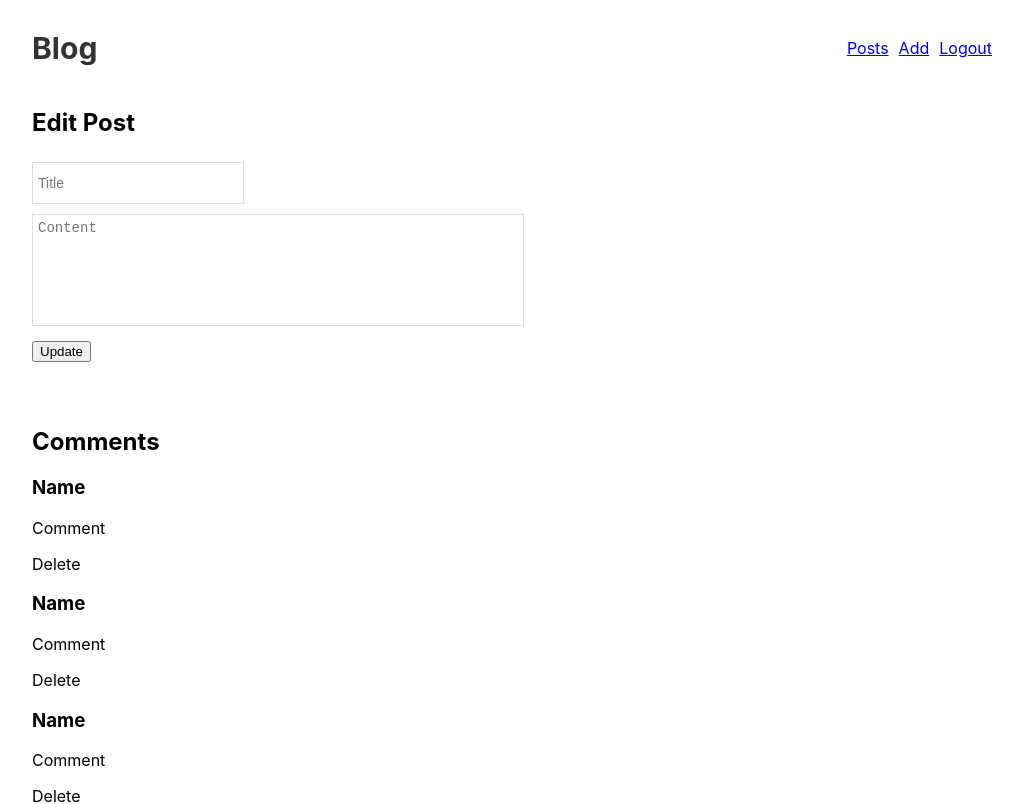
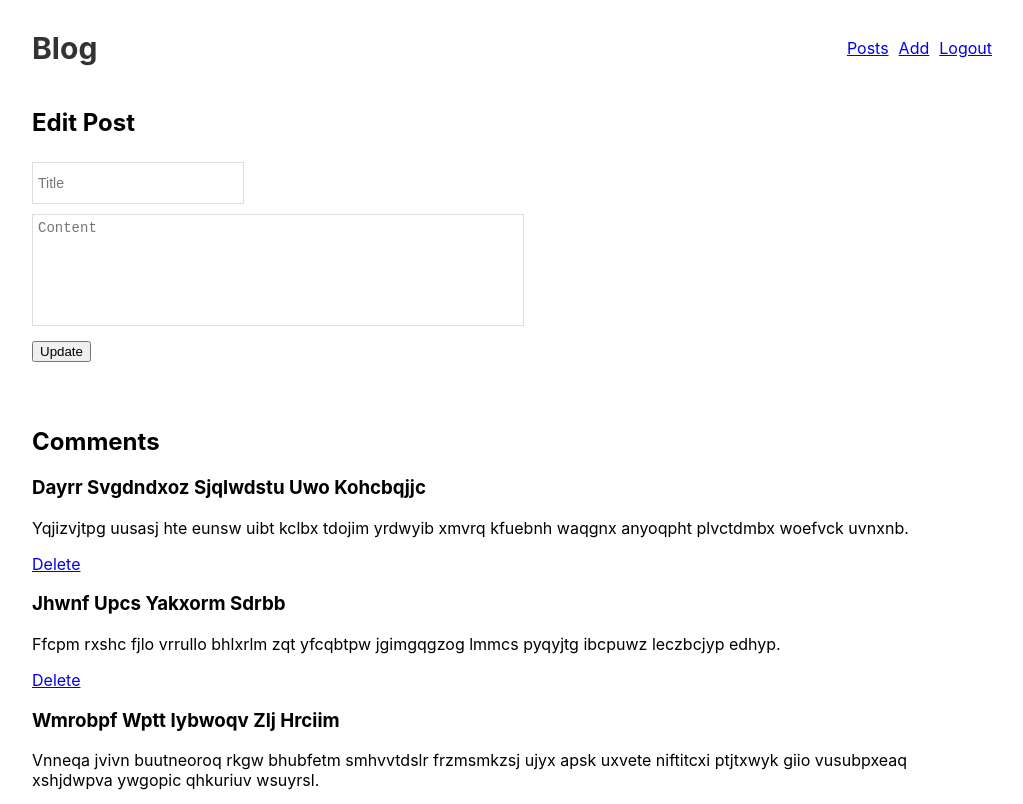
Before and after one commit to tourcoder/learn-react-step-by-step, a React (Create React App) app in the folder blog/: page /post_edit in a window 1280 px wide. Shown: the top 804 px of the page, without its empty margins (128-1151 px from the left). Built offline with nearby package versions, Linux system fonts and the light colour scheme.

Commit message:
通过 mockjs 完成数据的模式展示

```diff
--- a/blog/package.json
+++ b/blog/package.json
@@ -6,6 +6,8 @@
     "@testing-library/jest-dom": "^5.16.5",
     "@testing-library/react": "^13.4.0",
     "@testing-library/user-event": "^13.5.0",
+    "axios": "^1.4.0",
+    "mockjs": "^1.1.0",
     "react": "^18.2.0",
     "react-dom": "^18.2.0",
     "react-router-dom": "^6.14.0",
--- a/blog/src/index.js
+++ b/blog/src/index.js
@@ -3,6 +3,7 @@ import ReactDOM from 'react-dom/client';
 import './index.css';
 import App from './App';
 import reportWebVitals from './reportWebVitals';
+import './mock';
 
 const root = ReactDOM.createRoot(document.getElementById('root'));
 root.render(
--- /dev/null
+++ b/blog/src/mock.js
@@ -0,0 +1,33 @@
+import Mock from 'mockjs'
+
+const domain = '/api/'
+
+Mock.mock(domain + 'posts', function () {
+    let result = {
+        code: 200,
+        message: true,
+        data: Mock.mock({
+            'array|5-10': [{
+                'id|+1': 1000000,
+                'title': '@title',
+                'body': '@sentence',
+            }],
+        }),
+    }
+    return result
+})
+
+Mock.mock(domain + 'comments', function () {
+    let result = {
+        code: 200,
+        message: true,
+        data: Mock.mock({
+            'array|5-10': [{
+                'id|+1': 1000000,
+                'author': '@title',
+                'content': '@sentence',
+            }],
+        }),
+    }
+    return result
+})
--- a/blog/src/pages/CommentList/index.js
+++ b/blog/src/pages/CommentList/index.js
@@ -1,25 +1,28 @@
-import React from "react";
+import React, { useEffect, useState } from 'react';
+import axios from 'axios';
 import { Fragment } from "react";
 import styles from './commentlist.module.css';
 
 function CommentList() {
+    const [comments, setComments] = useState([]);
+
+    useEffect(() => {
+        axios.get('/api/comments')
+        .then(response => {
+            setComments(response.data.data.array);
+        })
+    }, []);
     return (
         <Fragment>
             <div className={styles.commentlist}>
                 <h2>Comments</h2>
                 <ul>
-                    <li>
-                        <h3>Name</h3>
-                        <p>Comment</p>
-                    </li>
-                    <li>
-                        <h3>Name</h3>
-                        <p>Comment</p>
-                    </li>
-                    <li>
-                        <h3>Name</h3>
-                        <p>Comment</p>
-                    </li>
+                    {comments.map(comment => (
+                        <li key={comment.id}>
+                            <h3>{comment.author}</h3>
+                            <p>{comment.content}</p>
+                        </li>
+                    ))}
                 </ul>
             </div>
         </Fragment>
--- a/blog/src/pages/HomePage/index.js
+++ b/blog/src/pages/HomePage/index.js
@@ -1,16 +1,28 @@
-import React from "react";
+import React, { useEffect, useState } from 'react';
+import axios from 'axios';
 import { Fragment } from "react";
 import Navbar from "../../components/navbar";
 import styles from './homepage.module.css';
 
 function HomePage() {
+    const [posts, setPosts] = useState([]);
+
+    useEffect(() => {
+        axios.get('/api/posts')
+        .then(response => {
+            setPosts(response.data.data.array);
+        })
+    }, []);
+
     return (
         <Fragment>
             <Navbar />
             <ul className={styles.postlist}>
-                <li><a href="/detail">Title</a></li>
-                <li><a href="/detail">Title</a></li>
-                <li><a href="/detail">Title</a></li>
+                {posts.map(post => (
+                    <li key={post.id}>
+                        <a href="/detail">{post.title}</a>
+                    </li>
+                ))}
             </ul>
         </Fragment>
     );
--- a/blog/src/pages/PostComment/index.js
+++ b/blog/src/pages/PostComment/index.js
@@ -1,28 +1,29 @@
 import React from "react";
-import { Fragment } from "react";
+import axios from "axios";
+import { Fragment, useEffect, useState } from "react";
 import styles from './postcomment.module.css';
 
 function PostComments () {
+    const [comments, setComments] = useState([]);
+    useEffect(() => {
+        axios.get('/api/comments')
+        .then(response => {
+            setComments(response.data.data.array);
+        })
+    }, []);
+
     return (
         <Fragment>
             <div className={styles.commentlist}>
                 <h2>Comments</h2>
                 <ul>
-                    <li>
-                        <h3>Name</h3>
-                        <p>Comment</p>
-                        <p>Delete</p>
-                    </li>
-                    <li>
-                        <h3>Name</h3>
-                        <p>Comment</p>
-                        <p>Delete</p>
-                    </li>
-                    <li>
-                        <h3>Name</h3>
-                        <p>Comment</p>
-                        <p>Delete</p>
-                    </li>
+                    {comments.map(comment => (
+                        <li key={comment.id}>
+                            <h3>{comment.author}</h3>
+                            <p>{comment.content}</p>
+                            <a href="/detail">Delete</a>
+                        </li>
+                    ))}
                 </ul>
             </div>
         </Fragment>
--- a/blog/src/pages/PostListPage/index.js
+++ b/blog/src/pages/PostListPage/index.js
@@ -1,16 +1,28 @@
 import React from "react";
-import { Fragment } from "react";
+import { Fragment, useState, useEffect } from "react";
+import axios from "axios";
 import Menubar from "../../components/menubar";
 import styles from './postlistpage.module.css';
 
 function PostListPage() {
+    const [posts, setPosts] = useState([]);
+
+    useEffect(() => {
+        axios.get('/api/posts')
+        .then(response => {
+            setPosts(response.data.data.array);
+        })
+    }, []);
+
     return (
         <Fragment>
             <Menubar />
             <ul className={styles.postlist}>
-                <li><a href="/post_edit">Title</a></li>
-                <li><a href="/post_edit">Title</a></li>
-                <li><a href="/post_edit">Title</a></li>
+                {posts.map(post => (
+                    <li key={post.id}>
+                        <a href="/post_edit">{post.title}</a>
+                    </li>
+                ))}
             </ul>
         </Fragment>
     );
```
Also changed, not shown: 1 other file (tests, documents, lock files or other folders).
